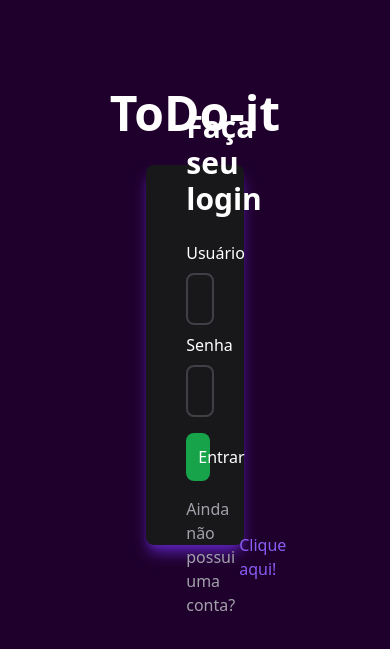
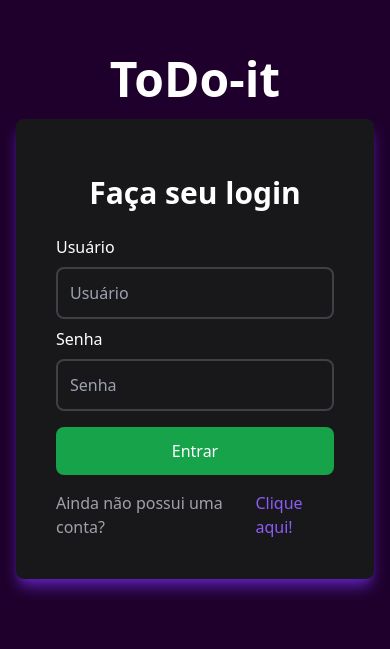
Before and after one commit to dinizgab/Todo-It, a React (Vite) app in the folder web/: page / in a window 390 px wide. Shown: the part 113-762 px from the top of the page. Built offline with nearby package versions, Linux system fonts and the light colour scheme.

Commit message:
Creating the responsivity of the Login and Register screen

```diff
--- a/web/src/main.tsx
+++ b/web/src/main.tsx
@@ -19,7 +19,6 @@ const router = createBrowserRouter([
     element: <RegisterScreen />,
   },
   {
-    // TODO - Página protegida por autenticação JWT
     path: "/home",
     element: <HomeScreen />,
   },
--- a/web/src/screens/LoginScreen.tsx
+++ b/web/src/screens/LoginScreen.tsx
@@ -31,12 +31,12 @@ export default function LoginScreen() {
   }, [accessToken]);
 
   return (
-    <div className="w-screen h-screen bg-background flex flex-col items-center justify-center gap-3 text-white">
+    <div className="w-screen h-screen bg-background flex flex-col items-center justify-center text-white">
       <h1 className="text-5xl font-bold m-4">ToDo-it</h1>
       <form
         action=""
         onSubmit={(event) => handleUserLogin(event)}
-        className="flex flex-col justify-center bg-zinc-900 h-[45%] w-1/4 rounded-lg p-10 shadow-lg shadow-violet-800"
+        className="flex flex-col bg-zinc-900 max-h-1/2 max-w-2/3 rounded-lg mx-4 p-10 shadow-lg shadow-violet-800"
       >
         <h1 className="my-4 text-3xl font-bold text-center">Faça seu login</h1>
 
--- a/web/src/screens/RegisterScreen.tsx
+++ b/web/src/screens/RegisterScreen.tsx
@@ -7,7 +7,7 @@ export default function RegisterScreen() {
   const [user, setUser] = useState("");
   const [email, setEmail] = useState("");
   const [password, setPassword] = useState("");
-  const navigate = useNavigate()
+  const navigate = useNavigate();
   const { accessToken, setAccessToken } = useContext(AuthContext);
 
   async function handleUserRegistration(event: FormEvent) {
@@ -19,13 +19,9 @@ export default function RegisterScreen() {
         password,
       })
       .then(({ data }) => {
-        localStorage.setItem("loggedUser", data.loggedUser)
+        localStorage.setItem("loggedUser", data.loggedUser);
         setAccessToken(data.accessToken);
       });
-
-    setUser("");
-    setEmail("");
-    setPassword("");
   }
 
   useEffect(() => {
@@ -36,13 +32,13 @@ export default function RegisterScreen() {
 
   return (
     <div className="w-screen h-screen bg-background flex flex-col items-center justify-center gap-3 text-white">
-      <h1 className="text-5xl font-bold m-4">Tasklist</h1>
+      <h1 className="text-5xl font-bold">ToDo-It</h1>
       <form
         action=""
         onSubmit={handleUserRegistration}
-        className="flex flex-col justify-center bg-zinc-900 h-1/2 w-1/4 rounded-lg p-10 shadow-lg shadow-violet-800"
+        className="flex flex-col justify-center bg-zinc-900 max-w-2/3 rounded-lg p-10 shadow-lg shadow-violet-800"
       >
-        <h1 className="my-4 text-3xl font-bold text-center">
+        <h1 className="text-3xl font-bold text-center">
           Crie a sua conta!
         </h1>
 
```
